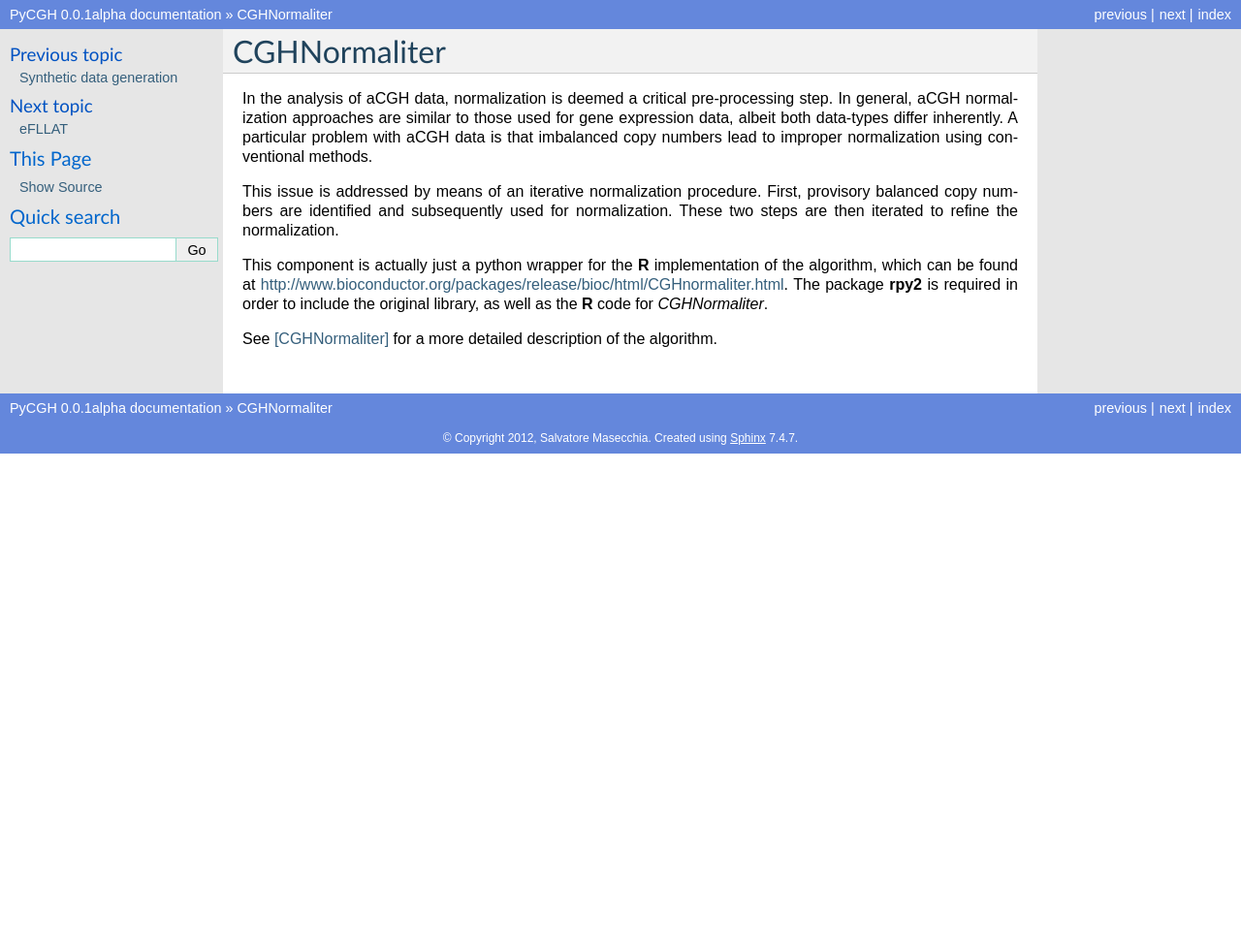
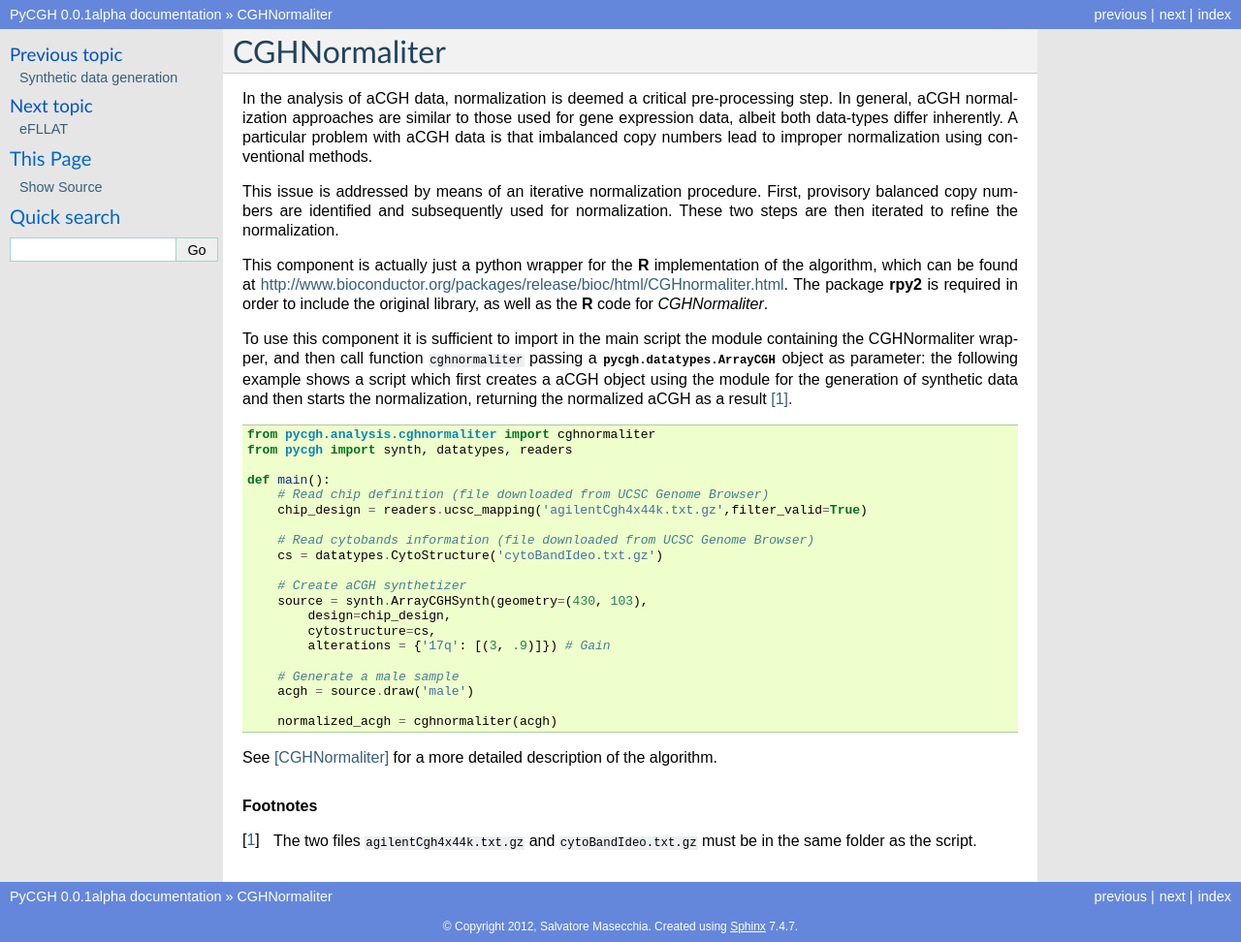
Before and after one commit to slipguru/PyCGH, a Sphinx documentation site: the page built from doc/cghnormaliter.rst, in a window 1280 px wide. Shown: the whole page at 97% size. Built offline with Sphinx 7.4.7, drawn with Linux system fonts in a browser that asks for light colours; formulas are drawn with MathJax 3; before the commit the page ends 900 px from its top, so only the background shows below that.

Commit message:
first draft of the full documentation

```diff
--- a/doc/api.rst
+++ b/doc/api.rst
@@ -27,8 +27,12 @@ Data synthesis
 CGHNormaliter
 ==============
 
+.. autofunction:: pycgh.analysis.cghnormaliter
+
 eFLLAT
 ======
+
+.. autofunction:: pycgh.analysis.eFLLAT.bic.BIC_search
 
 Utilities
 =========
--- a/doc/cghnormaliter.rst
+++ b/doc/cghnormaliter.rst
@@ -7,4 +7,33 @@ This issue is addressed by means of an iterative normalization procedure. First,
 
 This component is actually just a python wrapper for the **R** implementation of the algorithm, which can be found at http://www.bioconductor.org/packages/release/bioc/html/CGHnormaliter.html. The package **rpy2** is required in order to include the original library, as well as the **R** code for `CGHNormaliter`.
 
+To use this component it is sufficient to import in the main script the module containing the CGHNormaliter wrapper, and then call function ``cghnormaliter`` passing a :class:`pycgh.datatypes.ArrayCGH` object as parameter: the following example shows a script which first creates a aCGH object using the module for the generation of synthetic data and then starts the normalization, returning the normalized aCGH as a result [#f1]_.
+
+.. code-block:: python
+
+    from pycgh.analysis.cghnormaliter import cghnormaliter
+    from pycgh import synth, datatypes, readers
+
+    def main():
+        # Read chip definition (file downloaded from UCSC Genome Browser)
+        chip_design = readers.ucsc_mapping('agilentCgh4x44k.txt.gz',filter_valid=True)
+
+        # Read cytobands information (file downloaded from UCSC Genome Browser)
+        cs = datatypes.CytoStructure('cytoBandIdeo.txt.gz')
+
+        # Create aCGH synthetizer
+        source = synth.ArrayCGHSynth(geometry=(430, 103),
+            design=chip_design,
+            cytostructure=cs,
+            alterations = {'17q': [(3, .9)]}) # Gain
+
+        # Generate a male sample
+        acgh = source.draw('male')
+
+        normalized_acgh = cghnormaliter(acgh)
+
 See [CGHNormaliter]_ for a more detailed description of the algorithm.
+
+.. rubric:: Footnotes
+
+.. [#f1] The two files ``agilentCgh4x44k.txt.gz`` and ``cytoBandIdeo.txt.gz`` must be in the same folder as the script.
--- a/doc/efllat.rst
+++ b/doc/efllat.rst
@@ -2,6 +2,11 @@ eFLLAT
 ------
 
 Copy number variations (CNVs) are alterations of the DNA that result in the cell having an abnormal number of copies of one or more sections of the DNA. Recurrent aberrations across samples may indicate an oncogene or a tumor suppressor gene, but the functional mechanisms that link altered copy numbers to pathogenesis are still to be explained. Array-based Comparative Genomic Hybridization (aCGH) is a modern whole-genome measuring technique that evaluates the occurrence of copy variants across the genome of samples (patients) versus references (controls) on the entire genome, extending the original CGH technology.
+
+.. figure:: images/cgh_alterations.png
+    :scale: 50 %
+
+    An example of an aCGH presenting several alterations: deletions are visible on chromosomes 10 and 14, duplications on chromosomes 12 and 17.
 
 A signal measured with an aCGH is made of a piecewise linear (and constant) component plus some noise. The typical analysis on such data is segmentation, that is the automatic detection of altered copy numbers (amplifications or deletions). Differently from other molecular data, as gene expression, with aCGH it is possible to exploit the intrinsic data structure to improve the downstream analysis.
 
@@ -11,11 +16,24 @@ The algorithm uses a Dictionary Learning (DL) approach to identify common struct
 
     {\bm B}, {\bm \Theta} = \argmin \| {\bm Y} - {\bm B} {\bm \Theta} \|_F^2 + \tau \sum_{s=1}^S \| {\bm \Theta}(:,s) \|_1^2 + \lambda \sum_{j=1}^J \| {\bm B}(:, j) \|_1^2 + \mu \sum_{j=1}^J TV_w ({\bm B}(:, j))
 
-For more details on the algorithm see [masecchia13]_.
+* Term :math:`\| {\bm Y} - {\bm B} {\bm \Theta} \|_F^2` minimizes the reconstruction error.
+* Term :math:`\tau \sum \limits_{s=1}^S \| {\bm \Theta}(:,s) \|_1^2` induces sparsity in the columns of :math:`{\bm \Theta}`, thus forcing the reconstruction of original signals using just few atoms.
+* Term :math:`\lambda \sum \limits_{j=1}^J \| {\bm B}(:, j) \|_1^2` induces sparsity in the columns of :math:`{\bm B}`, thus forcing the atoms to have only few components different from 0.
+* The **weighted total variation** term :math:`\mu \sum \limits_{j=1}^J TV_w ({\bm B}(:, j))` limits the number of *jumps*, i.e. enforces the piecewise constant structure in the signal which is expected in this kind of data. Weights are used to relax this condition in correspondence of the ends of chromosomes, where this constraint would have no biological meaning.
+
+The name of this algorithm is **eFLLAT** which stands for *enhanced* FLLAT, and is an extension of the work described in [Nowak11]_. The main difference with that approach is the ability to inspect the whole genome at once instead of having to analyze one chromosome at a time, thus failing to detect patterns which only emerge when looking at the whole genome. For more details on the implementation and the theory behind **eFLLAT** see [masecchia13]_.
 
 To perform this analysis, first a **configuration file** must be created; an example is contained in folder ``pycgh/analysis/eFLLAT``: the actual parameters are defined by the ``params`` variable, whose values determine the parameter space (i.e. the different choices for :math:`\tau, \lambda, \mu`), stopping criteria and more.
 
-Once the configuration file has been created, it is sufficient to launch a script which takes care of running the optimization algorithm and creating plots for each possible choice of parameters: an example of such a script is file ``pycgh/analysis/eFLLAT/main_eFLLAT.py``. This script takes two arguments as input: the first one must be a file containing all aCGH samples arranged in a matrix (a ``numpy`` array), the second one a string identifying the chosen algorithm (besides **eFLLAT**, this package contains the implementation of other algorithms for the segmentation of aCGH data); the list of available algorithms can be found in the configuration file included in the package (``pycgh/analysis/eFLLAT/config.py``).
+Once the configuration file has been created, it is sufficient to launch a script which takes care of running the optimization algorithm and creating plots for each possible choice of parameters: an example of such a script is file ``pycgh/analysis/eFLLAT/main_eFLLAT.py``. This script takes two arguments as input: the first one must be a file containing all aCGH samples arranged in a matrix (a ``numpy`` array), the second one a string identifying the chosen algorithm (besides **eFLLAT**, this package contains the implementation of other algorithms for the segmentation of aCGH data):
+
+.. code-block:: shell
+
+    $ python main_eFLLAT.py dataset.npz efllat
+
+The list of available algorithms can be found in the configuration file included in the package (``pycgh/analysis/eFLLAT/config.py``).
+
+Results are ranked according to the Bayesian information criterion (BIC) [Schwartz78]_, which mitigates the problem of overfitting by introducing a penalty term for the complexity of the model.
 
 Once the script has finished, a folder will be created at the path defined by the ``OUTPUT`` variable in configuration file; this folder will contain:
 
@@ -25,4 +43,20 @@ Once the script has finished, a folder will be created at the path defined by th
 
 The three plots relative to the best reconstruction (according to the BIC value) are also shown in files ``Result_atoms.png``, ``Result_reconstruction.png`` and ``Result_representation.png``.
 
+.. figure:: images/efllat_atoms.png
+    :scale: 50 %
+
+    The atoms retrieved by the alorithm.
+
+.. figure:: images/efllat_reconstruction.png
+    :scale: 50 %
+
+    The original aCGH signals (above) and the reconstruction (below): the 5 groups of samples are each represented by one of the atoms. The denoising is a side-effect of the dictionary learning approach.
+
+
+
 .. [masecchia13] S\. Masecchia, S. Salzo, A. Barla and A. Verri. A dictionary learning based method for aCGH segmentation. *Proceedings of the European Symposium on Artificial Neural Networks, Computational Intelligence and Machine Learning*, 2013.
+
+.. [Nowak11] G\. Nowak, T. Hastie, J. R. Pollack and R. Tibshirani. A fused lasso latent feature model for analyzing multi-sample aCGH data. *Biostatistics (Oxford, England)*, 2011.
+
+.. [Schwartz78] G\. Schwartz. Estimating the dimension of a model. *Annals of Statistics*, 1978.
--- a/doc/synthesis.rst
+++ b/doc/synthesis.rst
@@ -4,9 +4,11 @@ Synthetic data generation
 This component consists of a module, :mod:`pycgh.synth`, which allows to easily generate synthetic Array CGH data which resemble real data.
 The core class is :class:`pycgh.synth.ArrayCGHSynth`, which must be instantiated passing all parameters required to generate the data; part of these arguments describe the structure of the data, for instance which probes (i.e. which DNA fragments) will be present on the simulated chip, as well as the structure of chromosomes, that is their division in regions (bands), other parameters control different characteristics such as the presence of alterations, noise or spatial bias.
 
+The design of the chip is defined in an external file which must be provided to the script and is elaborated by auxiliary function :func:`pycgh.readers.ucsc_mapping`.
+
 Once instantiated, the method :meth:`pycgh.synth.ArrayCGHSynth.draw` can be used to generate a :class:`pycgh.datatypes.ArrayCGH` object representing the Array CGH with the required characteristics.
 
-The following is an example script which generates synthetic aCGH data and the relative plots. The required files ``agilentCgh4x44k.txt.gz`` and ``cytoBandIdeo.txt.gz`` must be in the same folder as the script.
+The following is an example script which generates synthetic aCGH data (variable ``acgh``) and plots its profile, the relative MA plot and a representation of the virtual chip. The required files ``agilentCgh4x44k.txt.gz`` and ``cytoBandIdeo.txt.gz`` must be in the same folder as the script.
 
 .. code-block:: python
 
```
Also changed, not shown: doc/images/cgh_alterations.png (added), doc/images/efllat_atoms.png (added), doc/images/efllat_reconstruction.png (added), 2 other files.
